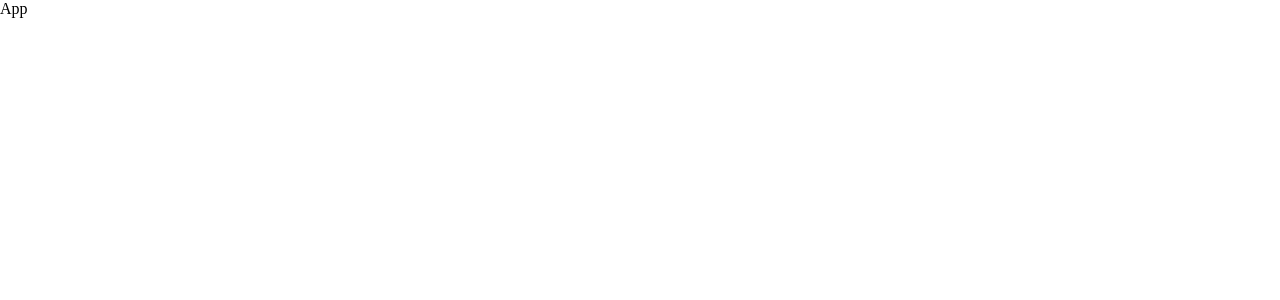
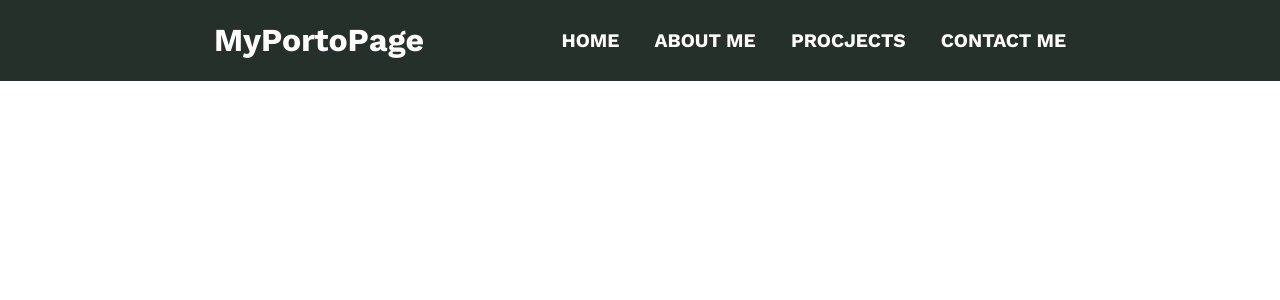
Before and after one commit to Jean-PierreNovak0612/portofolio, a React (Create React App) app: page / in a window 1280 px wide. Shown: the top 300 px of the page. Built offline with nearby package versions, Linux system fonts and the light colour scheme.

Commit message:
Header component created

```diff
--- a/package.json
+++ b/package.json
@@ -9,6 +9,7 @@
     "gh-pages": "^3.1.0",
     "react": "^17.0.2",
     "react-dom": "^17.0.2",
+    "react-router-dom": "^5.2.0",
     "react-scripts": "4.0.3",
     "web-vitals": "^1.1.2"
   },
--- a/src/components/App.js
+++ b/src/components/App.js
@@ -1,11 +1,19 @@
 import React from 'react';
+import { HashRouter as Router, Switch, Route } from 'react-router-dom';
+
+import Header from './Header'
+import { NAV_LINKS } from '../data';
 
 import '../css/style.css';
 
 const App = () => {
     return (
         <div>
-            App
+            <Router basename={process.env.PUBLIC_URL}>
+                <Header links={NAV_LINKS} />
+                <Switch>
+                </Switch>
+            </Router>
         </div>
     )
 }
--- /dev/null
+++ b/src/components/Header.js
@@ -0,0 +1,50 @@
+import React from 'react';
+import { Link } from 'react-router-dom';
+
+import '../css/Header.css';
+
+const Header = ({ links = [] }) => {
+
+    const renderSublinks = (sublinks) => {
+        return sublinks.map(sublink => {
+            return <li key={sublink.title}><Link className="nav-link" to="/">{sublink.title}</Link></li>
+        })
+    }
+
+    const renderLinkWithSublinks = (link) => {
+        return (
+            <li key={link.title}>
+                <Link className="nav-link desktop-link" to="/">{link.title}</Link>
+                <label htmlFor={`sublinks-${link.position}`} className="nav-link">{link.title} +</label>
+                <input type="checkbox" id={`sublinks-${link.position}`} className="sublinks-toggle" />
+                <ul className="sublinks">
+                    {renderSublinks(link.sublinks)}
+                </ul>
+
+            </li>
+        )
+    }
+
+    const renderLinks = () => {
+        if(!links) return null;
+        return links.map(link => {
+            if(link.sublinks) return renderLinkWithSublinks(link);
+            return <li key={link.title}><Link className="nav-link" to="/">{link.title}</Link></li>
+        })
+    }
+
+    return (
+        <header>
+            <h1 className="logo">MyPortoPage</h1>
+            <input type="checkbox" id="toggle-nav" className="toggle-navbar" />
+            <label htmlFor="toggle-nav" className="toggle-nav-label"><span className="hamburger-icon"></span><span className="close-nav-icon"></span></label>
+            <nav>
+                <ul>
+                    {renderLinks()}
+                </ul>
+            </nav>
+        </header>
+    )
+}
+
+export default Header;
--- /dev/null
+++ b/src/css/Header.css
@@ -0,0 +1,381 @@
+:root {
+	--navbarBackground: rgb(38, 48, 43);
+}
+
+header {
+	background-color: var(--navbarBackground);
+	text-align: center;
+	position: fixed;
+	z-index: 100;
+	width: 100%;
+}
+
+.logo {
+	color: #fff;
+}
+
+nav {
+	position: absolute;
+	text-align: left;
+	top: 100%;
+	left: 0;
+	background-color: var(--navbarBackground);
+	width: 100%;
+	transform: scale(1, 0);
+	transition: transform 500ms ease-in-out 350ms;
+	transform-origin: top;
+}
+
+nav ul {
+	margin: 0;
+	padding: 0;
+	list-style: none;
+}
+
+nav li,
+nav .sublinks {
+	margin-top: 0.5em;
+	margin-bottom: 0.5em;
+	margin-left: 1em;
+}
+
+nav .nav-link {
+	color: #fff;
+	text-decoration: none;
+	font-size: 1.2rem;
+	text-transform: uppercase;
+	font-weight: bold;
+	opacity: 0;
+	transition: opacity 650ms ease-in-out;
+}
+
+nav .nav-link:hover {
+	color: #ccc;
+}
+
+nav .desktop-link,
+nav .sublinks,
+input[type='checkbox'] {
+	display: none;
+}
+
+.toggle-nav-label {
+	position: absolute;
+	top: 0;
+	left: 0;
+	margin-left: 1em;
+	height: 100%;
+	display: flex;
+	align-items: center;
+}
+
+.toggle-nav-label .hamburger-icon,
+.toggle-nav-label .hamburger-icon::before,
+.toggle-nav-label .hamburger-icon::after {
+	display: block;
+	background-color: #fff;
+	height: 5px;
+	width: 2em;
+	border-radius: 2px;
+	position: relative;
+}
+
+.toggle-nav-label .hamburger-icon::before,
+.toggle-nav-label .hamburger-icon::after {
+	content: '';
+	position: absolute;
+}
+
+.toggle-nav-label .hamburger-icon::before {
+	bottom: 10px;
+}
+
+.toggle-nav-label .hamburger-icon::after {
+	top: 10px;
+}
+
+.toggle-navbar:checked ~ nav {
+	transform: scale(1, 1);
+}
+
+.toggle-navbar:checked ~ nav .nav-link {
+	opacity: 1;
+	transition: opacity 650ms ease-in-out 550ms;
+}
+
+.toggle-navbar:checked + .toggle-nav-label .hamburger-icon {
+	animation: moveLeft 2s;
+	opacity: 0;
+}
+
+.toggle-navbar:checked + .toggle-nav-label .hamburger-icon::before,
+.toggle-navbar:checked + .toggle-nav-label .hamburger-icon::after {
+	animation: moveRight 2s;
+	opacity: 0;
+}
+
+@keyframes moveRight {
+	0% {
+		opacity: 1;
+		display: block;
+	}
+	5% {
+		right: -10px;
+	}
+	50% {
+		opacity: 0;
+		right: 60px;
+	}
+}
+
+@keyframes moveLeft {
+	0% {
+		opacity: 1;
+		display: block;
+	}
+	5% {
+		left: -5px;
+	}
+	50% {
+		opacity: 0;
+		left: 40px;
+	}
+}
+
+.toggle-nav-label .close-nav-icon,
+.toggle-nav-label .close-nav-icon::before {
+	opacity: 0;
+	background-color: #fff;
+	height: 5px;
+	width: 2em;
+	border-radius: 2px;
+	position: absolute;
+}
+
+.toggle-nav-label .close-nav-icon::before {
+	content: '';
+}
+
+.toggle-nav-label .close-nav-icon {
+	transform: rotateZ(-45deg);
+}
+
+.toggle-nav-label .close-nav-icon:before {
+	transform: rotateZ(90deg);
+	right: 0px;
+	top: 0px;
+}
+
+.toggle-navbar:checked + .toggle-nav-label .close-nav-icon {
+	top: 50%;
+	animation: moveFirstToBottom;
+	animation-duration: 2s;
+	opacity: 1;
+}
+
+.toggle-navbar:checked ~ .toggle-nav-label .close-nav-icon:before {
+	animation: moveSecondToBottom;
+	animation-duration: 3s;
+	opacity: 1;
+}
+
+@keyframes moveFirstToBottom {
+	0%,
+	10% {
+		opacity: 0;
+		top: 0;
+		left: 3em;
+	}
+	70%,
+	100% {
+		left: 0;
+		top: 50%;
+		opacity: 1;
+	}
+}
+
+@keyframes moveSecondToBottom {
+	0%,
+	20% {
+		top: -3em;
+		opacity: 0;
+	}
+	50%,
+	100% {
+		top: 0;
+		opacity: 1;
+	}
+}
+
+.toggle-navbar:not(:checked) + .toggle-nav-label .close-nav-icon:before {
+	animation: moveFirstToTop 2s;
+	opacity: 0;
+}
+
+.toggle-navbar:not(:checked) + .toggle-nav-label .close-nav-icon {
+	animation: moveSecondToTop 3s;
+	opacity: 0;
+}
+
+@keyframes moveFirstToTop {
+	0%,
+	10% {
+		top: 0;
+		opacity: 1;
+	}
+	40%,
+	100% {
+		top: -3em;
+		opacity: 0;
+	}
+}
+
+@keyframes moveSecondToTop {
+	0%,
+	20% {
+		top: 50%;
+		left: 0;
+		opacity: 1;
+	}
+	40%,
+	100% {
+		top: 0;
+		left: 3em;
+		opacity: 0;
+	}
+}
+
+.toggle-navbar:not(:checked) + .toggle-nav-label .hamburger-icon {
+	animation: moveBackRight 3s;
+	opacity: 1;
+}
+
+.toggle-navbar:not(:checked) + .toggle-nav-label .hamburger-icon::before,
+.toggle-navbar:not(:checked) + .toggle-nav-label .hamburger-icon::after {
+	animation: moveBackLeft 3s;
+	opacity: 1;
+}
+
+@keyframes moveBackLeft {
+	0%,
+	30% {
+		right: 60px;
+		opacity: 0;
+	}
+	70% {
+		right: -10px;
+		opacity: 1;
+	}
+	80%,
+	100% {
+		right: 0;
+		opacity: 1;
+	}
+}
+
+@keyframes moveBackRight {
+	0%,
+	30% {
+		left: 40px;
+		opacity: 0;
+	}
+	70% {
+		left: -5px;
+		opacity: 1;
+	}
+	80%,
+	100% {
+		left: 0;
+		opacity: 1;
+	}
+}
+
+.sublinks-toggle:checked + .sublinks {
+	display: block;
+}
+
+@media (min-width: 992px) {
+	.toggle-nav-label {
+		display: none;
+	}
+
+	header {
+		display: grid;
+		grid-template-columns: 1fr auto minmax(600px, 3fr) 1fr;
+	}
+
+	.logo {
+		grid-column: 2 / 3;
+	}
+
+	nav {
+		all: unset;
+		height: 100%;
+		grid-column: 3 / 4;
+		display: flex;
+		justify-content: flex-end;
+		align-items: center;
+	}
+
+	nav label {
+		display: none;
+	}
+
+	nav .desktop-link {
+		display: block;
+	}
+
+	nav ul {
+		display: flex;
+		justify-content: flex-end;
+	}
+
+	nav .nav-link {
+		opacity: 1;
+		margin-left: 1em;
+		position: relative;
+	}
+
+	nav .nav-link::before {
+		content: '';
+		display: block;
+		height: 5px;
+		background: #fff;
+		position: absolute;
+		bottom: -0.5em;
+		left: 0;
+		right: 0;
+		transform: scale(0, 1);
+		transition: transform 150ms ease-in-out;
+	}
+
+	nav .nav-link:hover::before {
+		transform: scale(1, 1);
+	}
+
+	nav ul .sublinks {
+		display: block;
+		position: absolute;
+		width: 450px;
+		top: 100%;
+		border-top: 5px solid #fff;
+		background-color: var(--navbarBackground);
+		opacity: 0;
+		visibility: hidden;
+		transition: top 0.3s;
+	}
+
+	nav ul li:hover > .sublinks {
+		top: 60%;
+		opacity: 1;
+		visibility: visible;
+	}
+
+	nav ul .sublinks li {
+		position: relative;
+		text-align: left;
+		margin: 0;
+		padding: 1em 0;
+		display: list-item;
+	}
+}
--- a/src/css/style.css
+++ b/src/css/style.css
@@ -1,3 +1,5 @@
+@import url('https://fonts.googleapis.com/css2?family=Work+Sans:wght@400;700;900&display=swap');
+
 *,
 *::after,
 *::before {
@@ -5,6 +7,7 @@
 }
 
 body {
-	padding: 0;
 	margin: 0;
+	font-family: 'Work Sans', sans-serif;
+	font-weight: 400;
 }
--- /dev/null
+++ b/src/data/index.js
@@ -0,0 +1,33 @@
+export const NAV_LINKS = [
+    {
+        title: "home",
+        location: "/"
+    },
+    {
+        title: "about me",
+        location: "/about"
+    },
+    {
+        title: "procjects",
+        location: "/projects",
+        sublinks: [
+            {
+                title: "YouTube search app",
+                location: "/project/youtube-api"
+            },
+            {
+                title: "Landing page",
+                location: "/project/landing-page"
+            },
+            {
+                title: "E-comerce page",
+                location: "/projects/ecomerce-page"
+            }
+        ],
+        position: "second"
+    },
+    {
+        title: "contact me",
+        location: "/contact"
+    }
+]
```
Also changed, not shown: 1 other file (tests, documents, lock files or other folders).
